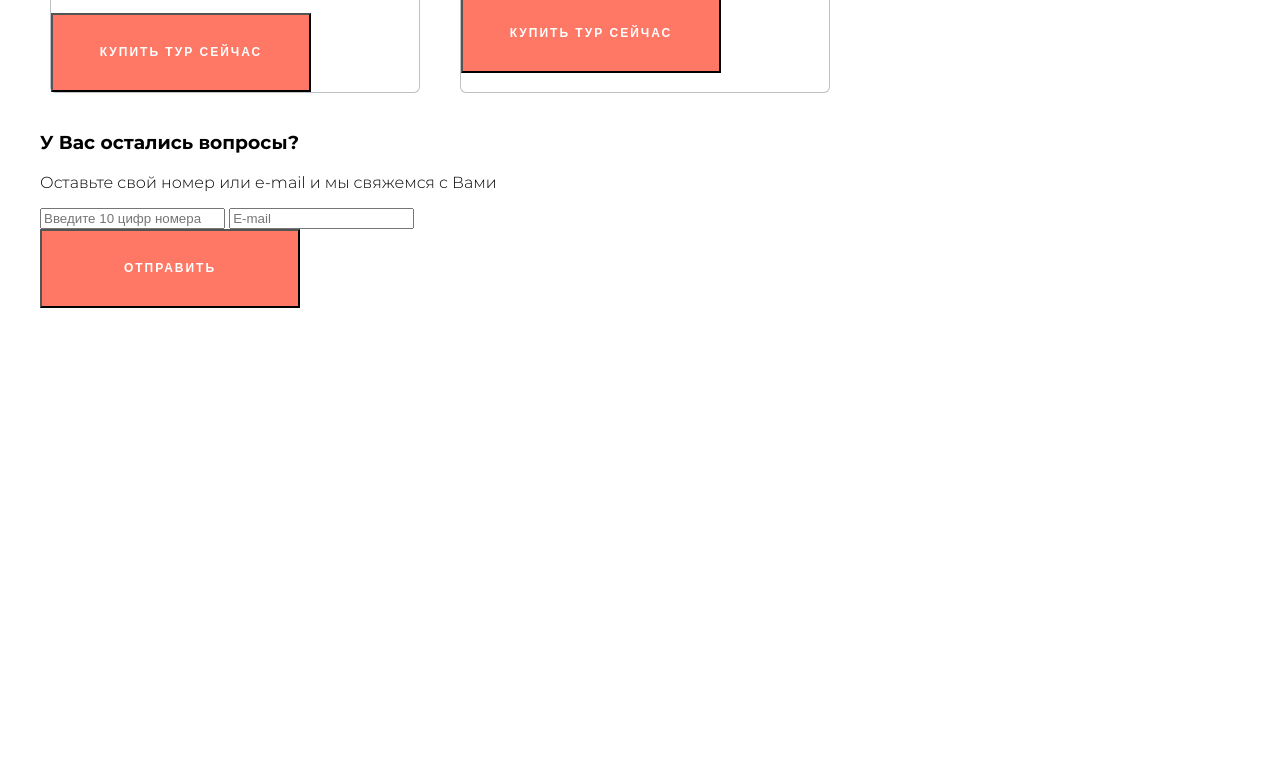
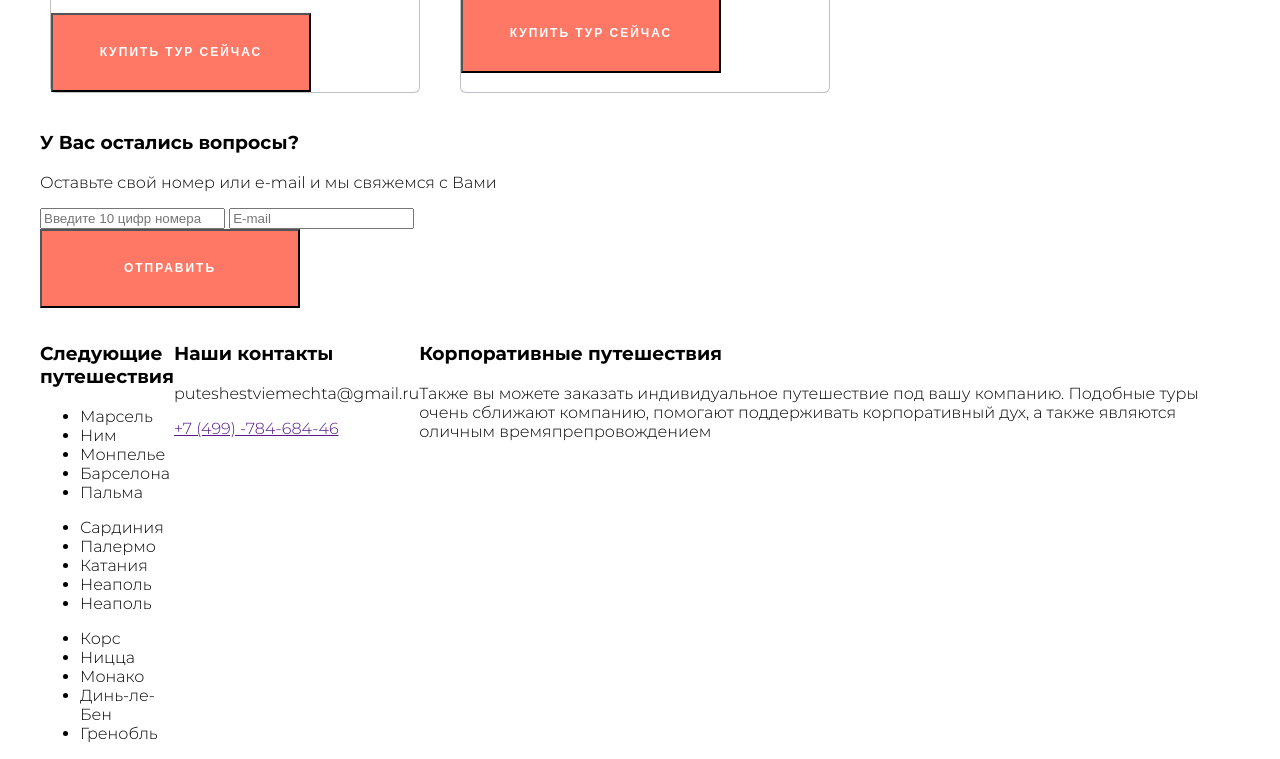
Before and after one commit to anddinara/2020-09-11-eurotrip, a website: page source/index.html in a window 1280 px wide. Shown: the part 3567-4326 px from the top of the page. Before the commit the page ends 3891 px from the top, so only its background shows below. Drawn offline with nearby package versions, Linux system fonts and the light colour scheme; files that its build step writes are made by us from their sources.

Commit message:
Desktop: footer

```diff
--- a/source/index.html
+++ b/source/index.html
@@ -140,7 +140,42 @@
       </div>
     </main>
     <footer class="page-footer">
+      <div class="page-footer__wrapper">
+        <section class="page-footer__offers more-offers">
+          <h3 class="more-offers__title">Следующие путешествия</h3>
+          <ul class="more-offers__list">
+            <li class="more-offers__item">Марсель</li>
+            <li class="more-offers__item">Ним</li>
+            <li class="more-offers__item">Монпелье</li>
+            <li class="more-offers__item">Барселона</li>
+            <li class="more-offers__item">Пальма</li>
+          </ul>
+          <ul class="more-offers__list">
+            <li class="more-offers__item">Сардиния</li>
+            <li class="more-offers__item">Палермо</li>
+            <li class="more-offers__item">Катания</li>
+            <li class="more-offers__item">Неаполь</li>
+            <li class="more-offers__item">Неаполь</li>
+          </ul>
+          <ul class="more-offers__list">
+            <li class="more-offers__item">Корс</li>
+            <li class="more-offers__item">Ницца</li>
+            <li class="more-offers__item">Монако</li>
+            <li class="more-offers__item">Динь-ле-Бен</li>
+            <li class="more-offers__item">Гренобль</li>
+          </ul>
+        </section>
+        <section class="page-footer__contacts contacts">
+          <h3 class="contacts__title">Наши контакты</h3>
+          <p class="contacts__email">puteshestviemechta@gmail.ru</p>
+          <a class="contacts__tel" href="">+7 (499) -784-684-46</a>
+        </section>
+        <section class="page-footer__corporate corporate-travel">
+          <h3 class="corporate-travel__title">Корпоративные путешествия</h3>
+          <p class="corporate-travel__description">Также вы можете заказать индивидуальное путешествие под вашу компанию. Подобные туры очень сближают компанию, помогают поддерживать корпоративный дух, а также являются оличным времяпрепровождением</p>
 
+        </section>
+      </div>
     </footer>
   </body>
 </html>
--- /dev/null
+++ b/source/sass/blocks/page-footer.scss
@@ -0,0 +1,7 @@
+.page-footer__wrapper {
+  max-width: 1200px;
+  margin: 0 auto;
+
+  display: flex;
+  flex-direction: row;
+}
--- a/source/sass/style.scss
+++ b/source/sass/style.scss
@@ -11,3 +11,4 @@
 @import "blocks/review.scss";
 @import "blocks/prices.scss";
 @import "blocks/service-list.scss";
+@import "blocks/page-footer.scss";
```
Also changed, not shown: build/css/style.css, build/index.html, 1 other file.
